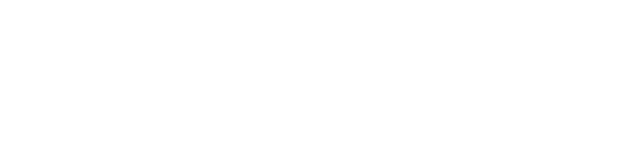
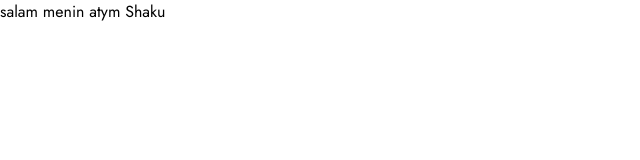
Before and after one commit to ShaiyrgulManapova/Personal-portfolio, a plain HTML site: page index.html in a window 1280 px wide. Shown: the whole page, without its empty margins (0-640 px from the left). Drawn offline with nearby package versions, Linux system fonts and the light colour scheme.

Commit message:
added basic CSS

```diff
--- a/assets/css/style.css
+++ b/assets/css/style.css
@@ -0,0 +1,49 @@
+/* VARIABLE */
+
+/* Import variable CSS file */
+
+@import url("assets/css/variable.css");
+
+
+
+/* RESET */
+*,
+*:before,
+*:after {
+	margin: 0;
+	padding: 0;
+	box-sizing: border-box;
+}
+
+li {
+	list-style: none;
+}
+
+a {
+	text-decoration: none;
+	color: inherit;
+}
+
+button {
+	font: inherit;
+	border: none;
+	background: none;
+	cursor: pointer;
+}
+
+input, textarea {
+	font: inherit;
+}
+
+img, ion-icon {
+	display: block;
+}
+
+a, span {
+	display: inline-block;
+}
+
+html {
+	font-family: 'Jost', sans-serif;
+	scroll-behavior: smooth;
+}
--- a/assets/css/variable.css
+++ b/assets/css/variable.css
@@ -0,0 +1,36 @@
+/* Selects the root element of the document:
+   <html> in the case of HTML */
+
+:root {
+
+	/* COLORS */
+
+	/* Declaring a custom property is done using a custom property name that begins with a double hyphen (--), and a property value that can be any valid CSS value. Like any other property, this is written inside a ruleset, like so: */
+
+	--eerie-black-dark: #1d1b19;
+	--liver-chestunut: #96764f;
+	--battleship-gray: #878787;
+	--spanish-gray: #999999;
+	--eerie-black: #151412;
+	--smoky-black: #181715;
+	--light-gray: #cccccc;
+	--may-green: #459a3c;
+	--gainsboro: #dedede;
+	--white: #ffffff;
+	--jet: #333333;
+
+
+	/* TYPOGRAPHY */
+
+	--fs-1: 36px;
+	--fs-2: 30px;
+	--fs-3: 24px;
+	--fs-4: 20px;
+	--fs-5: 18px;
+	--fs-6: 14px;
+
+
+	/* OTHERS */
+
+	--default-transition: 0.25s ease;
+}
--- a/index.html
+++ b/index.html
@@ -15,6 +15,8 @@
 
 </head>
 <body>
+	<button>salam</button>
+	<a href="">menin atym Shaku</a>
 
 	<!-- Custom JS link -->
 	<script src="/assets/js/script.js"></script>
```
